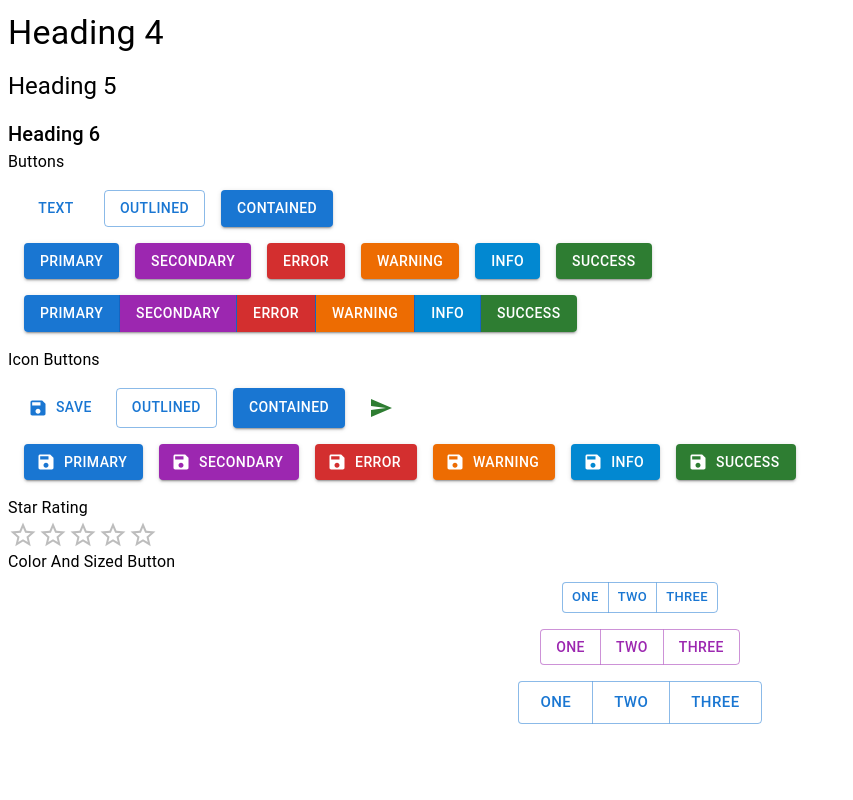
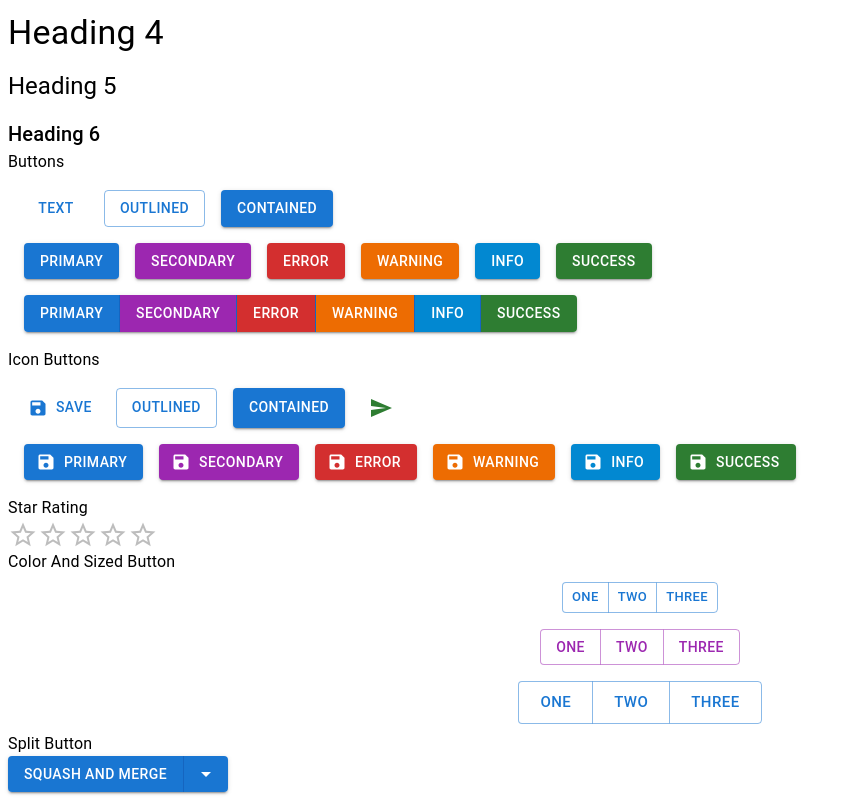
Before and after one commit to sukanta7660/hisab-nikash, a React (Create React App) app: page / in a window 1280 px wide. Shown: the part 308-1108 px from the top of the page, without its empty margins (0-853 px from the left). Before the commit the page ends 1048 px from the top, so only its background shows below. Built offline with nearby package versions, Linux system fonts and the light colour scheme.

Commit message:
Split Button Created but should be proper position

```diff
--- a/src/App.tsx
+++ b/src/App.tsx
@@ -6,6 +6,7 @@
 import MuiTypography from './components/MuiTypography';
 import StarRating from "./components/StarRating";
 import AlignedButtons from "./components/AlignedButtons";
+import SplitButton from "./components/SplitButton";
 
 
 function App() {
@@ -36,6 +37,10 @@
       <Typography>Color And Sized Button</Typography>
 
       <AlignedButtons />
+
+      <Typography>Split Button</Typography>
+
+      <SplitButton />
     </>
   );
 }
--- /dev/null
+++ b/src/components/SplitButton.tsx
@@ -0,0 +1,115 @@
+import {
+    Button,
+    ButtonGroup,
+    ClickAwayListener,
+    Grow,
+    MenuItem,
+    MenuList,
+    Paper,
+    Popper
+} from '@mui/material';
+import ArrowDropDownIcon from '@mui/icons-material/ArrowDropDown';
+import * as React from 'react';
+
+const options = [
+    'Create a merge commit',
+    'Squash and merge',
+    'Rebase and merge'
+];
+
+const SplitButton = () => {
+
+    const [open, setOpen] = React.useState(false);
+    const anchorRef = React.useRef<HTMLDivElement>(null);
+    const [selectedIndex, setSelectedIndex] = React.useState(1);
+
+    const handleClick = () => {
+        console.info(`You clicked ${options[selectedIndex]}`);
+    }
+
+    const handleMenuItemClick = (
+        event: React.MouseEvent<HTMLLIElement, MouseEvent>,
+        index: number,
+    ) => {
+        setSelectedIndex(index);
+        setOpen(false);
+    };
+
+    const handleToggle = () => {
+        setOpen((prevOpen) => !prevOpen);
+    }
+
+    const handleClose = (event: Event) => {
+        if (
+            anchorRef.current &&
+            anchorRef.current.contains(event.target as HTMLElement)
+        ) {
+            return;
+        }
+
+        setOpen(false);
+    };
+
+    return (
+        <>
+            <ButtonGroup
+                variant='contained'
+            >
+                <Button
+                    onClick={handleClick}>
+                    {options[selectedIndex]}
+                </Button>
+                <Button
+                    size="small"
+                    aria-controls={open ? 'split-button-menu' : undefined}
+                    aria-expanded={open ? 'true' : undefined}
+                    aria-label="select merge strategy"
+                    aria-haspopup="menu"
+                    onClick={handleToggle}
+                >
+                    <ArrowDropDownIcon />
+                </Button>
+            </ButtonGroup>
+
+            <Popper
+                sx={{
+                    zIndex: 1,
+                }}
+                open={open}
+                anchorEl={anchorRef.current}
+                role={undefined}
+                transition
+                disablePortal
+            >
+                {({ TransitionProps, placement }) => (
+                    <Grow
+                        {...TransitionProps}
+                        style={{
+                            transformOrigin:
+                                placement === 'bottom' ? 'center top' : 'center bottom',
+                        }}
+                    >
+                        <Paper>
+                            <ClickAwayListener onClickAway={handleClose}>
+                                <MenuList id="split-button-menu" autoFocusItem>
+                                    {options.map((option, index) => (
+                                        <MenuItem
+                                            key={option}
+                                            disabled={index === 2}
+                                            selected={index === selectedIndex}
+                                            onClick={(event) => handleMenuItemClick(event, index)}
+                                        >
+                                            {option}
+                                        </MenuItem>
+                                    ))}
+                                </MenuList>
+                            </ClickAwayListener>
+                        </Paper>
+                    </Grow>
+                )}
+            </Popper>
+        </>
+    )
+}
+
+export default SplitButton
```
